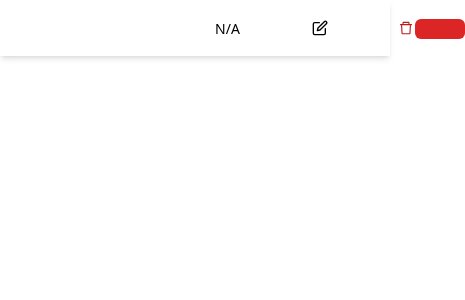
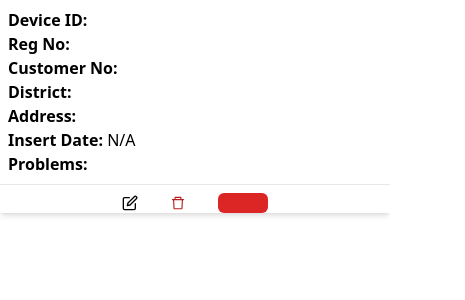
Before and after one commit to Shazzad32/servicecheckapp, a Next.js app: page /servicetable in a window 390 px wide. Shown: the top 300 px of the page, 465 px wide, since content can reach past the window. Built offline with nearby package versions, Linux system fonts and the light colour scheme.

Commit message:
update responsive

```diff
--- a/app/servicecheck/page.js
+++ b/app/servicecheck/page.js
@@ -3,26 +3,6 @@ import ServiceTable from "../servicetable/page";
 import Link from "next/link";
 
 const ServiceCheck = async () => {
-  // const getData = async () => {
-  //   const baseUrl = process.env.NEXT_PUBLIC_API_BASE_URL;
-  //   console.log(baseUrl);
-  //   try {
-  //     const res = await fetch("http//:localhost:300/api/service-check", {
-  //       method: "GET",
-  //       cache: "no-store",
-  //     });
-
-  //     if (!res.ok) {
-  //       throw new Error(`Error fetching data: ${res.status}`);
-  //     }
-
-  //     return await res.json();
-  //   } catch (error) {
-  //     console.error("Error fetching data:", error);
-  //     return { error: "Failed to fetch data" };
-  //   }
-  // };
-
   const getData = async () => {
     try {
       const res = await fetch(`${process.env.URL}/api/service-check`, {
@@ -44,40 +24,30 @@ const ServiceCheck = async () => {
   let datas = await getData();
 
   return (
-    <div className="h-[100vh] w-full bg-green-600 flex flex-col items-center justify-center">
-      <div className="h-[10vh] w-full bg-cyan-800 flex">
-        <div className="h-full w-[20%] flex items-center"></div>
-        <div className="h-full w-[50%] lg:text-lg md:text-md sm:text-[10px] flex items-center justify-center uppercase text-white">
-          welcome to service check platform
+    <div className="h-full w-full bg-green-600 flex flex-col items-center justify-center">
+      <div className="h-[10vh] w-full bg-cyan-800 flex flex-wrap items-center justify-between px-4 py-2">
+        <div className="text-white text-center lg:text-lg md:text-md sm:text-sm uppercase">
+          Welcome to Service Check Platform
         </div>
-        <div className="h-full w-[30%] flex items-center justify-center gap-4">
-          <button className="bg-white p-3 text-black rounded-md ">
-            <Link href={"/servicecheck/add"}>
+        <div className="flex items-center gap-2">
+          <Link href="/servicecheck/add">
+            <button className="bg-white p-3 rounded-md">
               <FaPlus />
-            </Link>
-          </button>
+            </button>
+          </Link>
           <input
-            // value={searchItem}
-            // onChange={searchText}
             type="search"
             placeholder="Search..."
-            className="h-[40px] p-2 text-black border-none rounded-md"
-          ></input>
+            className="h-10 p-2 rounded-md border-none"
+          />
         </div>
       </div>
-      <div className="h-[90vh] w-full bg-cyan-400 flex items-center justify-center">
-        <div className="h-[98%] w-[99%] bg-white">
-          <div className="h-[8%] w-full bg-cyan-900 flex text-white">
-            <div
-              style={{
-                width: "80%",
-                display: "flex",
-                alignItems: "center",
-                padding: 10,
-              }}
-              className="uppercase"
-            >
-              <p style={{ flex: 1.2 }}>Device id</p>
+
+      <div className="h-[90vh] w-full bg-gray-500 flex items-center justify-center">
+        <div className="h-[98%] w-[99%] shadow-2xl bg-white rounded-md overflow-x-auto">
+          <div className="w-full flex bg-cyan-900 text-white text-sm uppercase py-2">
+            <div className="flex flex-1 px-2">
+              <p style={{ flex: 1.2 }}>Device ID</p>
               <p style={{ flex: 1.5 }}>Reg No</p>
               <p style={{ flex: 1.2 }}>Customer No</p>
               <p style={{ flex: 1 }}>District</p>
@@ -85,19 +55,70 @@ const ServiceCheck = async () => {
               <p style={{ flex: 1 }}>Insert Date</p>
               <p style={{ flex: 1.5 }}>Problems</p>
             </div>
-            <div className="w-[20%] h-full flex uppercase items-center justify-center">
-              Action
-            </div>
+            <p className="w-1/5 text-center">Action</p>
           </div>
           <div className="h-[92%] w-full overflow-auto">
             {datas &&
-              datas.map((item, i) => {
-                return <ServiceTable key={i} item={item} />;
-              })}
+              datas.map((item, i) => <ServiceTable key={i} item={item} />)}
           </div>
         </div>
       </div>
     </div>
+
+    // <div className="h-[100vh] w-full bg-green-600 flex flex-col items-center justify-center">
+    //   <div className="h-[10vh] w-full bg-cyan-800 flex">
+    //     <div className="h-full w-[20%] flex items-center"></div>
+    //     <div className="h-full w-[50%] lg:text-lg md:text-md sm:text-[10px] flex items-center justify-center uppercase text-white">
+    //       welcome to service check platform
+    //     </div>
+    //     <div className="h-full w-[30%] flex items-center justify-center gap-4">
+    //       <button className="bg-white p-3 text-black rounded-md ">
+    //         <Link href={"/servicecheck/add"}>
+    //           <FaPlus />
+    //         </Link>
+    //       </button>
+    //       <input
+    //         // value={searchItem}
+    //         // onChange={searchText}
+    //         type="search"
+    //         placeholder="Search..."
+    //         className="h-[40px] p-2 text-black border-none rounded-md"
+    //       ></input>
+    //     </div>
+    //   </div>
+    //   <div className="h-[90vh] w-full bg-cyan-400 flex items-center justify-center">
+    //     <div className="h-[98%] w-[99%] bg-white">
+    //       <div className="h-[8%] w-full bg-cyan-900 flex text-white">
+    //         <div
+    //           style={{
+    //             width: "80%",
+    //             display: "flex",
+    //             alignItems: "center",
+    //             padding: 10,
+    //           }}
+    //           className="uppercase"
+    //         >
+    //           <p style={{ flex: 1.2 }}>Device id</p>
+    //           <p style={{ flex: 1.5 }}>Reg No</p>
+    //           <p style={{ flex: 1.2 }}>Customer No</p>
+    //           <p style={{ flex: 1 }}>District</p>
+    //           <p style={{ flex: 1 }}>Address</p>
+    //           <p style={{ flex: 1 }}>Insert Date</p>
+    //           <p style={{ flex: 1.5 }}>Problems</p>
+    //         </div>
+    //         <div className="w-[20%] h-full flex uppercase items-center justify-center">
+    //           Action
+    //         </div>
+    //       </div>
+    //       <div className="h-[92%] w-full overflow-auto">
+    //         {datas &&
+    //           datas.map((item, i) => {
+    //             return <ServiceTable key={i} item={item} />;
+    //           })}
+    //       </div>
+    //     </div>
+    //   </div>
+    // </div>
   );
 };
 
--- a/app/servicetable/page.js
+++ b/app/servicetable/page.js
@@ -14,17 +14,10 @@ const ServiceTable = ({ item }) => {
   }
 
   return (
-    <div className="h-14 w-full  flex index shadow-md ">
-      <div
-        style={{
-          width: "80%",
-          display: "flex",
-          alignItems: "center",
-          padding: 10,
-          fontSize: 14,
-        }}
-      >
-        <p style={{ flex: 1.2 }}>{item?.device_id}</p>
+    <div className="h-auto w-full flex flex-col lg:flex-row lg:h-14 items-center shadow-md">
+      {/* For larger screens */}
+      <div className="hidden lg:flex lg:justify-evenly lg:items-center w-[80%] items-center p-2 text-sm">
+        <p style={{ flex: 1.2, fontWeight: "bold" }}>{item?.device_id}</p>
         <p style={{ flex: 1.5 }}>{item?.reg_no}</p>
         <p style={{ flex: 1.2 }}>{item?.customer_number}</p>
         <p style={{ flex: 1 }}>{item?.district}</p>
@@ -32,43 +25,100 @@ const ServiceTable = ({ item }) => {
         <p style={{ flex: 1 }}>{formattedDate}</p>
         <p style={{ flex: 1.5 }}>{item?.problems}</p>
       </div>
-      <div className="w-[20%] h-full flex items-center justify-evenly">
-        <div
-          style={{
-            flex: 7,
-            display: "flex",
-            justifyContent: "center",
-            alignItems: "center",
-            gap: 70,
-          }}
-        >
+      {/* For smaller screens */}
+      <div className="block lg:hidden w-full bg-white p-2 border-b">
+        <p>
+          <strong>Device ID:</strong> {item?.device_id}
+        </p>
+        <p>
+          <strong>Reg No:</strong> {item?.reg_no}
+        </p>
+        <p>
+          <strong>Customer No:</strong> {item?.customer_number}
+        </p>
+        <p>
+          <strong>District:</strong> {item?.district}
+        </p>
+        <p>
+          <strong>Address:</strong> {item?.address}
+        </p>
+        <p>
+          <strong>Insert Date:</strong> {formattedDate}
+        </p>
+        <p>
+          <strong>Problems:</strong> {item?.problems}
+        </p>
+      </div>
+      <div className="flex items-center justify-center gap-8 w-full lg:w-[20%] mt-2 lg:mt-0 lg:flex lg:gap-12">
         <Link href={`/servicecheck/${item?._id}/update`}>
           <FiEdit className="text-black" />
         </Link>
-
         <Link href={`/servicecheck/${item?._id}/delete`}>
           <AiOutlineDelete className="text-red-700" />
         </Link>
-        </div>
         <div
-          style={{
-            flex: 3,
-            padding: 1,
-            borderRadius: 4,
-            height: 20,
-            width: 50,
-            color: "black",
-          }}
-        >
-          {item?.is_complete === true ? (
-            <div className="h-[20px] w-[50px] rounded-md bg-green-600"></div>
-          ) : (
-            <div className="h-[20px] w-[50px] rounded-md bg-red-600"></div>
-          )}
-        </div>
+          className={`h-[20px] w-[50px] rounded-md ${
+            item?.is_complete ? "bg-green-600" : "bg-red-600"
+          }`}
+        ></div>
       </div>
     </div>
   );
+
+  // <div className="h-14 w-full  flex index shadow-md ">
+  //   <div
+  //     style={{
+  //       width: "80%",
+  //       display: "flex",
+  //       alignItems: "center",
+  //       padding: 10,
+  //       fontSize: 14,
+  //     }}
+  //   >
+  //     <p style={{ flex: 1.2 }}>{item?.device_id}</p>
+  //     <p style={{ flex: 1.5 }}>{item?.reg_no}</p>
+  //     <p style={{ flex: 1.2 }}>{item?.customer_number}</p>
+  //     <p style={{ flex: 1 }}>{item?.district}</p>
+  //     <p style={{ flex: 1 }}>{item?.address}</p>
+  //     <p style={{ flex: 1 }}>{formattedDate}</p>
+  //     <p style={{ flex: 1.5 }}>{item?.problems}</p>
+  //   </div>
+  //   <div className="w-[20%] h-full flex items-center justify-evenly">
+  //     <div
+  //       style={{
+  //         flex: 7,
+  //         display: "flex",
+  //         justifyContent: "center",
+  //         alignItems: "center",
+  //         gap: 70,
+  //       }}
+  //     >
+  //       <Link href={`/servicecheck/${item?._id}/update`}>
+  //         <FiEdit className="text-black" />
+  //       </Link>
+
+  //       <Link href={`/servicecheck/${item?._id}/delete`}>
+  //         <AiOutlineDelete className="text-red-700" />
+  //       </Link>
+  //     </div>
+  //     <div
+  //       style={{
+  //         flex: 3,
+  //         padding: 1,
+  //         borderRadius: 4,
+  //         height: 20,
+  //         width: 50,
+  //         color: "black",
+  //       }}
+  //     >
+  //       {item?.is_complete === true ? (
+  //         <div className="h-[20px] w-[50px] rounded-md bg-green-600"></div>
+  //       ) : (
+  //         <div className="h-[20px] w-[50px] rounded-md bg-red-600"></div>
+  //       )}
+  //     </div>
+  //   </div>
+  // </div>
 };
 
 export default ServiceTable;
--- a/components/DeleteItem.jsx
+++ b/components/DeleteItem.jsx
@@ -23,7 +23,7 @@ const DeleteItem = ({ data }) => {
   };
 
   return (
-    <div className="h-[150px]  w-2/6 bg-gray-300 flex flex-col p-4 rounded-md">
+    <div className="w-[90%] h-[15%] rounded-md text-sm shadow-md bg-slate-400 flex flex-col items-center justify-center gap-2 p-4 lg:p-2 lg:w-[30%] lg:h-[20%] lg:gap-2 lg:text-xl">
       <div className="h-[70%] w-full uppercase">
         Do you want to delete ?
         <span className="text-red-600 font-bold ml-2">
```
Also changed, not shown: app/page.js (+5 -2 lines). Lines whose indentation alone changed are shown as unchanged.
